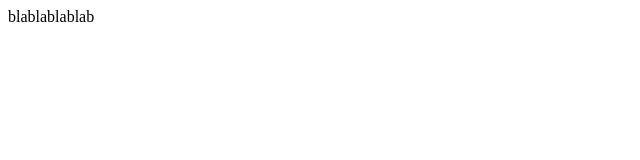
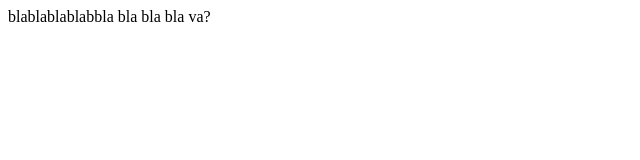
Before and after one commit to AnnaSak7/HI-02, a plain HTML site: page index.html in a window 1280 px wide. Shown: the whole page, without its empty margins (0-640 px from the left). Drawn offline with Linux system fonts and the light colour scheme.

Commit message:
Update index.html

```diff
--- a/index.html
+++ b/index.html
@@ -6,7 +6,7 @@
     <title>ANIMALS</title>
 </head>
 <body>
-    blablablablab
+    blablablablabbla bla bla bla va?
 
 </body>
 </html>
```
